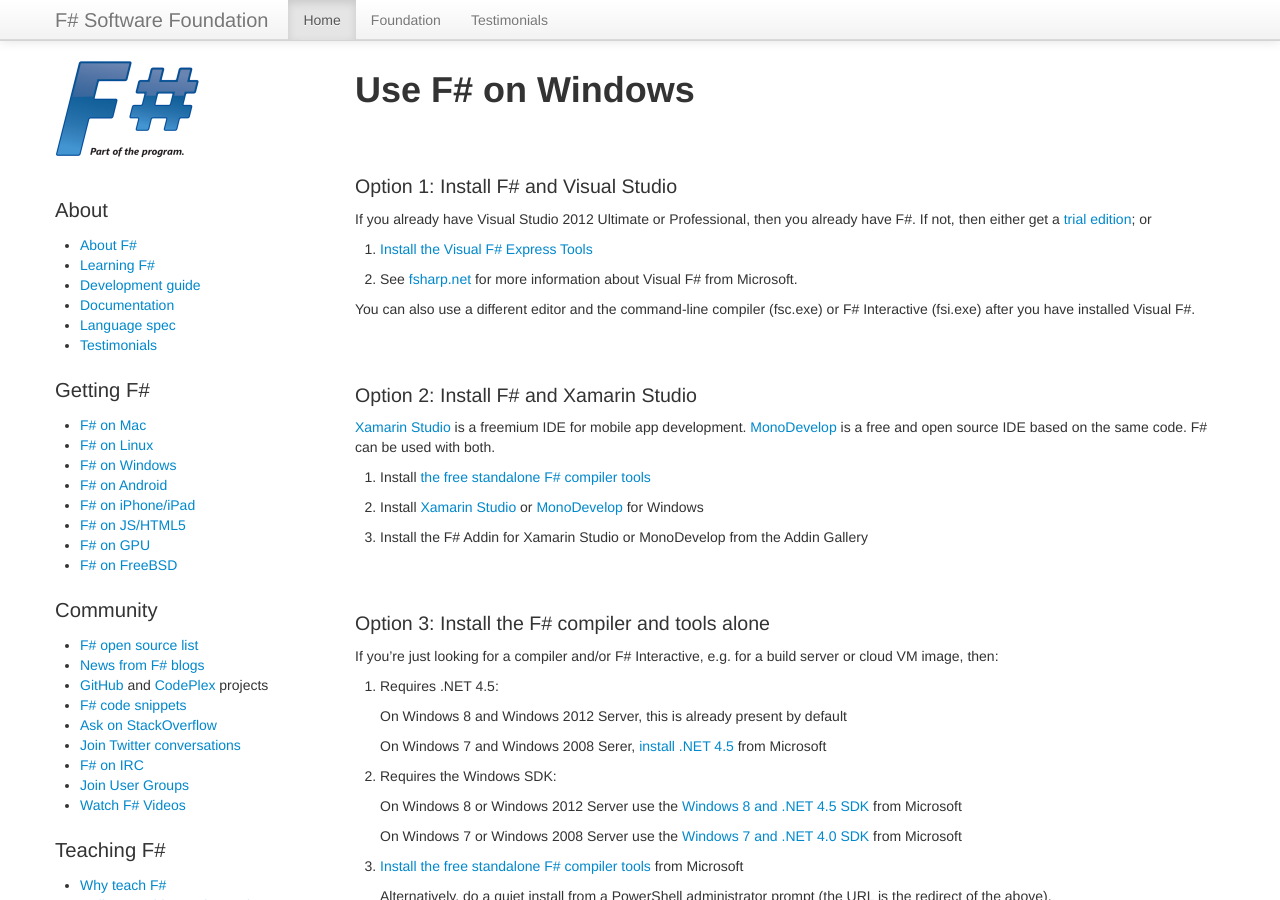
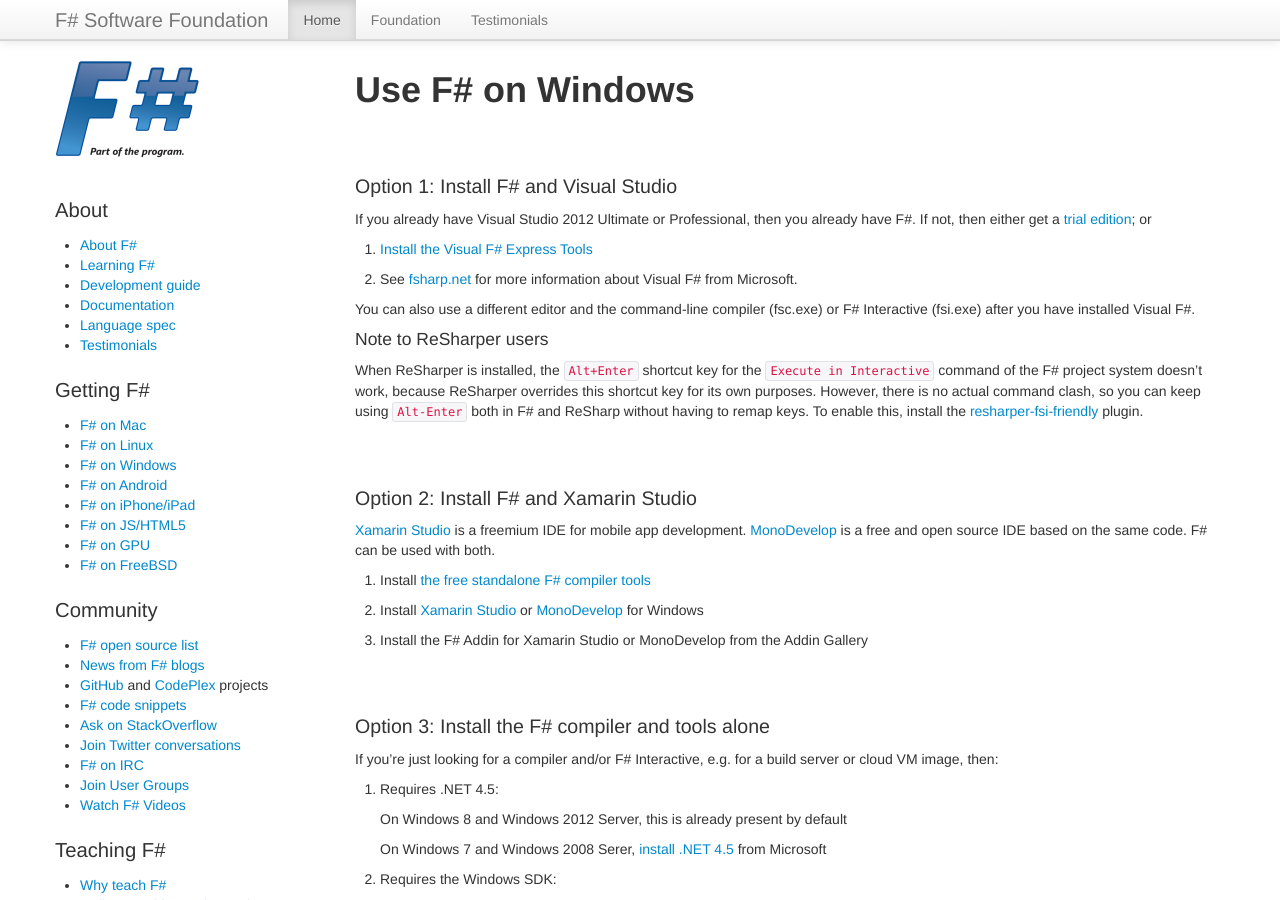
Before and after one commit to fsharp/fsharp.org, a Jekyll site: the page built from use/windows/index.md, in a window 1280 px wide and 900 px high. Built offline with Jekyll 4.4.1, drawn with Linux system fonts in a browser that asks for light colours; nearby versions of some CDN libraries; some web fonts are replaced; comment, search, counter and statistics services are not loaded.

Commit message:
Link to resharper-fsi-friendly plugin

```diff
--- a/use/windows/index.md
+++ b/use/windows/index.md
@@ -14,6 +14,12 @@
 
 You can also use a different editor and the command-line compiler (fsc.exe) or F# Interactive (fsi.exe)
 after you have installed Visual F#.
+
+#### Note to ReSharper users ####
+When ReSharper is installed, the `Alt+Enter` shortcut key for the `Execute in Interactive`
+command of the F# project system doesn't work, because ReSharper overrides this shortcut key for its own purposes.
+However, there is no actual command clash, so you can keep using `Alt-Enter` both in F# and ReSharp without having
+to remap keys. To enable this, install the [resharper-fsi-friendly](https://github.com/citizenmatt/resharper-fsi-friendly) plugin.
 
 <br />
 <br />
```
